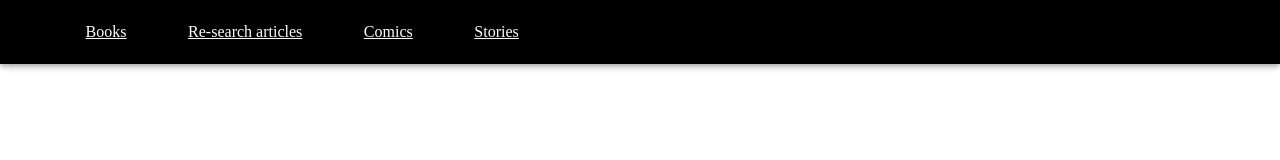
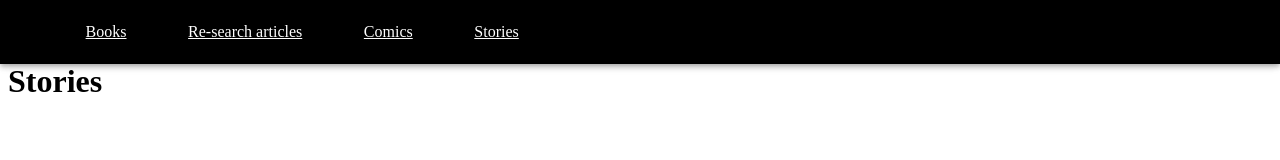
Before and after one commit to zeeshan-thedeveloper/React-basics, a React (Create React App) app in the folder Routing Example/: page /stories in a window 1280 px wide. Shown: the top 160 px of the page. Built offline with nearby package versions, Linux system fonts and the light colour scheme.

Commit message:
created basic components and added them to routing manager

```diff
--- a/Routing Example/src/App.js
+++ b/Routing Example/src/App.js
@@ -1,25 +1,32 @@
-import { Card, CardContent, Divider, Grid } from '@material-ui/core';
-import React,{useState} from 'react';
-import { Headings } from './Support/Headings/Headings';
-import { SimpleTextField } from './Support/TextFields/TextFields';
-import {lightBorder} from './Theme/borders'
-import {SimpleButton} from './Support/Buttons/Buttons'
-import { SimpleLinks } from './Support/Link/Links';
-import SinInForm from './Components/SinInForm';
-import SinUpForm from './Components/SinUpForm'
-import Navbar from './Components/Navbar';
-import { Route,Routes } from 'react-router-dom';
+import { Card, CardContent, Divider, Grid } from "@material-ui/core";
+import React, { useState } from "react";
+import { Headings } from "./Support/Headings/Headings";
+import { SimpleTextField } from "./Support/TextFields/TextFields";
+import { lightBorder } from "./Theme/borders";
+import { SimpleButton } from "./Support/Buttons/Buttons";
+import { SimpleLinks } from "./Support/Link/Links";
+import SinInForm from "./Components/SinInForm";
+import Books from "./Components/Books";
+import ResearchArticles from "./Components/ResearchArticles";
+import Stories from "./Components/Stories";
+import Comics from "./Components/Comics";
+import SinUpForm from "./Components/SinUpForm";
+import Navbar from "./Components/Navbar";
+import { Route, Routes } from "react-router-dom";
 function App(props) {
-
   return (
     <div>
-            <Navbar/>
+      <Navbar />
+      <div style={{marginTop:"5%"}}>
       <Routes>
-
+          <Route path="/books" element={<Books/>}/>
+          <Route path="/re-search-articles" element={<Books/>}/>
+          <Route path="/comics" element={<ResearchArticles/>}/>
+          <Route path="/stories" element={<Stories/>}/>
       </Routes>
+      </div>
     </div>
   );
 }
 
-
 export default App;
--- /dev/null
+++ b/Routing Example/src/Components/Books.js
@@ -0,0 +1,3 @@
+export default function Books(){
+    return <h1>Books</h1>
+}
--- /dev/null
+++ b/Routing Example/src/Components/Comics.js
@@ -0,0 +1,3 @@
+export default function Comics(){
+    return <h1>Comics</h1>
+}
--- a/Routing Example/src/Components/Navbar.js
+++ b/Routing Example/src/Components/Navbar.js
@@ -17,7 +17,6 @@ export default function Navbar() {
          <Link style={{color:"white",marginLeft:"5%"}} to="/re-search-articles">Re-search articles</Link>
          <Link style={{color:"white",marginLeft:"5%"}} to="/comics">Comics</Link>
          <Link style={{color:"white",marginLeft:"5%"}} to="/stories">Stories</Link>
-
         </Toolbar>
       </AppBar>
     </Box>
--- /dev/null
+++ b/Routing Example/src/Components/ResearchArticles.js
@@ -0,0 +1,3 @@
+export default function ResearchArticles(){
+    return <h1>ResearchArticles</h1>
+}
--- /dev/null
+++ b/Routing Example/src/Components/Stories.js
@@ -0,0 +1,3 @@
+export default function Stories(){
+    return <h1>Stories</h1>
+}
```
Lines whose indentation alone changed are shown as unchanged.
